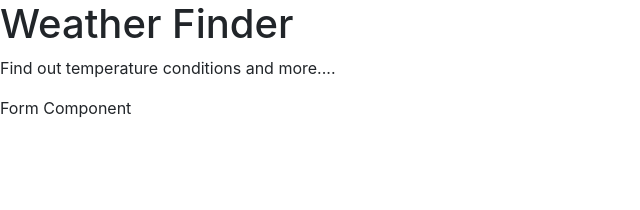
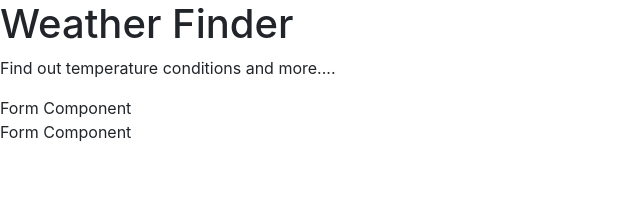
Before and after one commit to HassanAbdinur/Weather-App, a React (Create React App) app: page / in a window 1280 px wide. Shown: the top 210 px of the page, without its empty margins (0-640 px from the left). Built offline with nearby package versions, Linux system fonts and the light colour scheme.

Commit message:
importing weather component

```diff
--- a/src/App.js
+++ b/src/App.js
@@ -2,6 +2,7 @@ import React from 'react';
 
 import Titles from "./components/Titles";
 import Form from "./components/Form";
+import Weather from "./components/Weather";
 
 class App extends React.Component {
     render() {
@@ -9,6 +10,7 @@ class App extends React.Component {
             <div>
                 <Titles />
                 <Form />
+                <Weather />
             </div>
         );
     }
```
